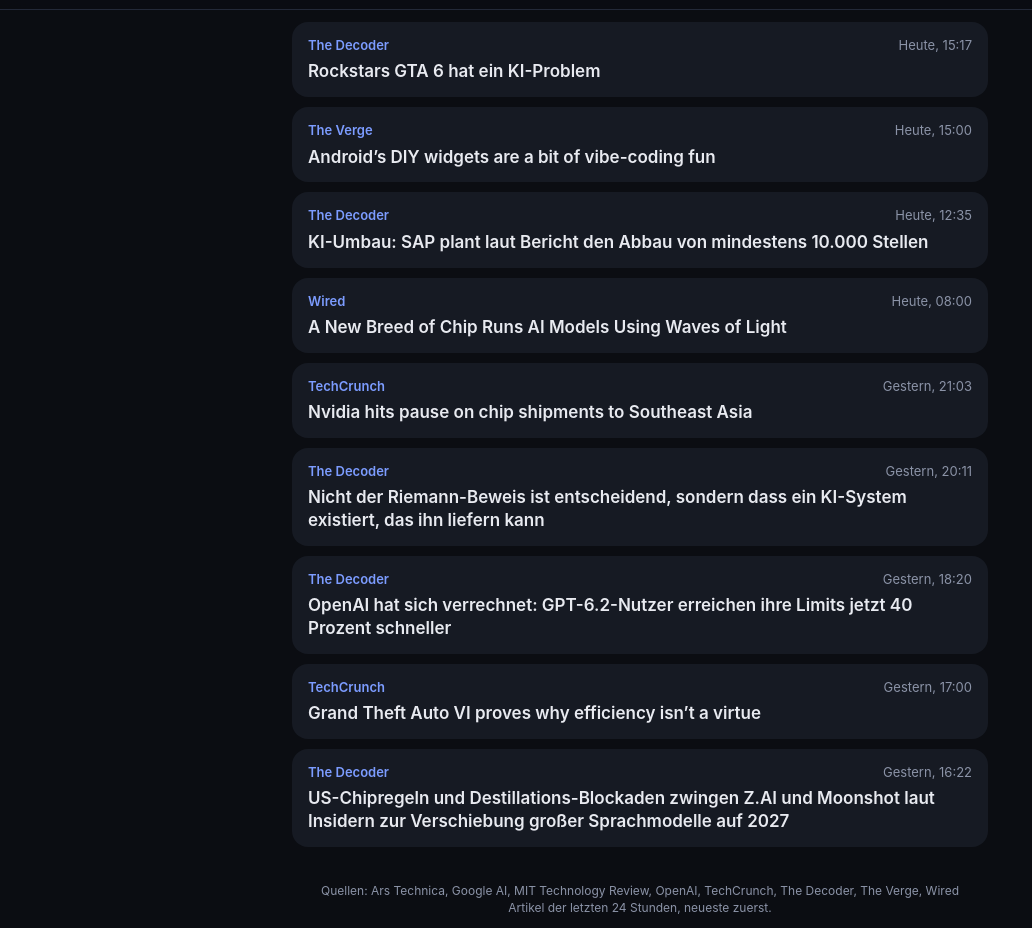
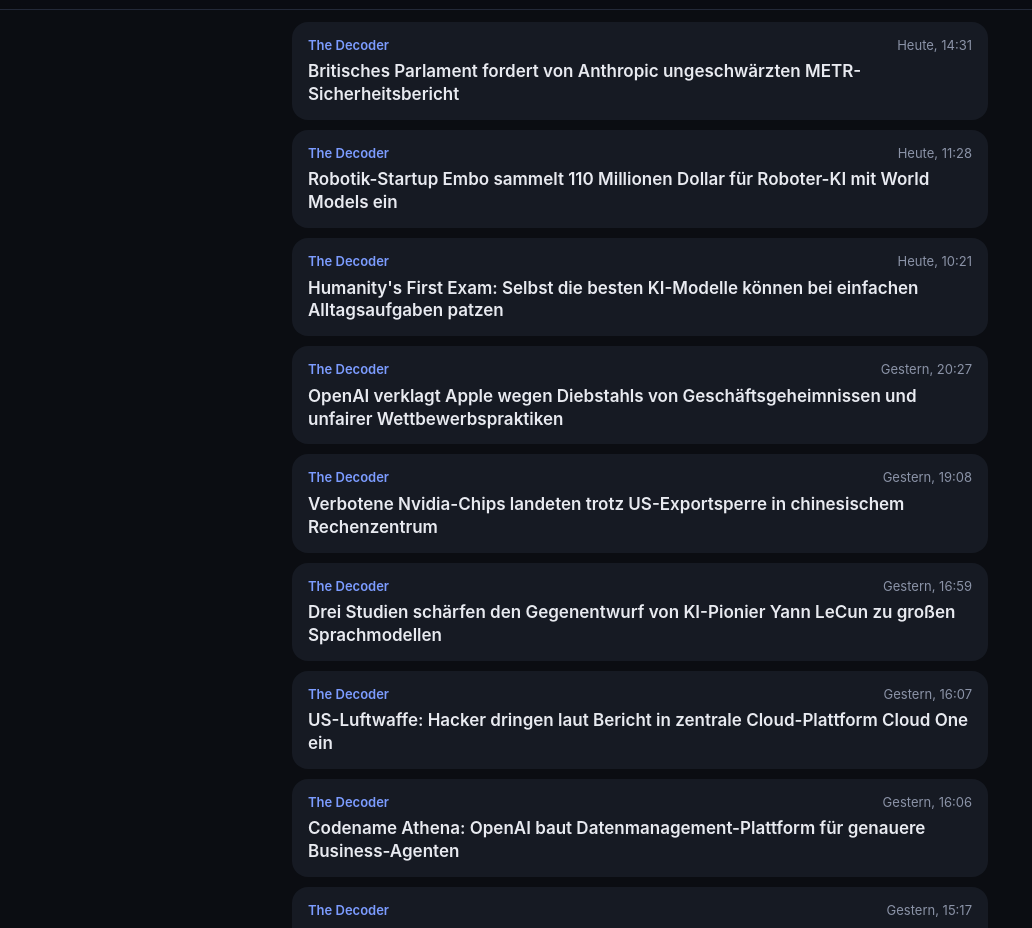
Before and after one commit to hamygif/ki-news, a plain HTML site: page site/index.html in a window 1280 px wide. Shown: the part 79-1007 px from the top of the page, without its empty margins (0-1032 px from the left). Drawn offline with Linux system fonts and the light colour scheme.

Commit message:
News-Update 28.11.2026 14:59

```diff
--- a/site/index.html
+++ b/site/index.html
@@ -56,45 +56,49 @@
 <body>
 <header>
   <h1>KI <span>News</span></h1>
-  <div class="updated">Aktualisiert: Freitag, 27. November 2026, 15:50 Uhr · 9 Artikel</div>
+  <div class="updated">Aktualisiert: Samstag, 28. November 2026, 14:59 Uhr · 10 Artikel</div>
 </header>
 <main>
   <ul>
+      <li><a class="card" href="https://the-decoder.de/britisches-parlament-fordert-von-anthropic-ungeschwaerzten-metr-sicherheitsbericht/" target="_blank" rel="noopener">
+        <div class="meta"><span class="src">The Decoder</span><time datetime="2026-11-28T13:31:00+00:00">Heute, 14:31</time></div>
+        <h2>Britisches Parlament fordert von Anthropic ungeschwärzten METR-Sicherheitsbericht</h2>
+      </a></li>
+      <li><a class="card" href="https://the-decoder.de/robotik-startup-embo-sammelt-110-millionen-dollar-fuer-roboter-ki-mit-world-models-ein/" target="_blank" rel="noopener">
+        <div class="meta"><span class="src">The Decoder</span><time datetime="2026-11-28T10:28:18+00:00">Heute, 11:28</time></div>
+        <h2>Robotik-Startup Embo sammelt 110 Millionen Dollar für Roboter-KI mit World Models ein</h2>
+      </a></li>
+      <li><a class="card" href="https://the-decoder.de/humanitys-first-exam-selbst-die-besten-ki-modelle-koennen-bei-einfachen-alltagsaufgaben-patzen/" target="_blank" rel="noopener">
+        <div class="meta"><span class="src">The Decoder</span><time datetime="2026-11-28T09:21:30+00:00">Heute, 10:21</time></div>
+        <h2>Humanity&#x27;s First Exam: Selbst die besten KI-Modelle können bei einfachen Alltagsaufgaben patzen</h2>
+      </a></li>
+      <li><a class="card" href="https://the-decoder.de/openai-verklagt-apple-wegen-diebstahls-von-geschaeftsgeheimnissen-und-unfairer-wettbewerbspraktiken/" target="_blank" rel="noopener">
+        <div class="meta"><span class="src">The Decoder</span><time datetime="2026-11-27T19:27:37+00:00">Gestern, 20:27</time></div>
+        <h2>OpenAI verklagt Apple wegen Diebstahls von Geschäftsgeheimnissen und unfairer Wettbewerbspraktiken</h2>
+      </a></li>
+      <li><a class="card" href="https://the-decoder.de/verbotene-nvidia-chips-landeten-trotz-us-exportsperre-in-chinesischem-rechenzentrum/" target="_blank" rel="noopener">
+        <div class="meta"><span class="src">The Decoder</span><time datetime="2026-11-27T18:08:02+00:00">Gestern, 19:08</time></div>
+        <h2>Verbotene Nvidia-Chips landeten trotz US-Exportsperre in chinesischem Rechenzentrum</h2>
+      </a></li>
+      <li><a class="card" href="https://the-decoder.de/drei-studien-schaerfen-den-gegenentwurf-von-ki-pionier-yann-lecun-zu-grossen-sprachmodellen/" target="_blank" rel="noopener">
+        <div class="meta"><span class="src">The Decoder</span><time datetime="2026-11-27T15:59:56+00:00">Gestern, 16:59</time></div>
+        <h2>Drei Studien schärfen den Gegenentwurf von KI-Pionier Yann LeCun zu großen Sprachmodellen</h2>
+      </a></li>
+      <li><a class="card" href="https://the-decoder.de/us-luftwaffe-hacker-dringen-laut-bericht-in-zentrale-cloud-plattform-cloud-one-ein/" target="_blank" rel="noopener">
+        <div class="meta"><span class="src">The Decoder</span><time datetime="2026-11-27T15:07:43+00:00">Gestern, 16:07</time></div>
+        <h2>US-Luftwaffe: Hacker dringen laut Bericht in zentrale Cloud-Plattform Cloud One ein</h2>
+      </a></li>
+      <li><a class="card" href="https://the-decoder.de/codename-athena-openai-baut-datenmanagement-plattform-fuer-genauere-business-agenten/" target="_blank" rel="noopener">
+        <div class="meta"><span class="src">The Decoder</span><time datetime="2026-11-27T15:06:23+00:00">Gestern, 16:06</time></div>
+        <h2>Codename Athena: OpenAI baut Datenmanagement-Plattform für genauere Business-Agenten</h2>
+      </a></li>
       <li><a class="card" href="https://the-decoder.de/rockstars-gta-6-hat-ein-ki-problem/" target="_blank" rel="noopener">
-        <div class="meta"><span class="src">The Decoder</span><time datetime="2026-11-27T14:17:47+00:00">Heute, 15:17</time></div>
+        <div class="meta"><span class="src">The Decoder</span><time datetime="2026-11-27T14:17:47+00:00">Gestern, 15:17</time></div>
         <h2>Rockstars GTA 6 hat ein KI-Problem</h2>
       </a></li>
       <li><a class="card" href="https://www.theverge.com/tech/1041801/android-intelligence-create-my-widget-gemini" target="_blank" rel="noopener">
-        <div class="meta"><span class="src">The Verge</span><time datetime="2026-11-27T14:00:00+00:00">Heute, 15:00</time></div>
+        <div class="meta"><span class="src">The Verge</span><time datetime="2026-11-27T14:00:00+00:00">Gestern, 15:00</time></div>
         <h2>Android’s DIY widgets are a bit of vibe-coding fun</h2>
-      </a></li>
-      <li><a class="card" href="https://the-decoder.de/ki-umbau-sap-plant-laut-bericht-den-abbau-von-mindestens-10-000-stellen/" target="_blank" rel="noopener">
-        <div class="meta"><span class="src">The Decoder</span><time datetime="2026-11-27T11:35:25+00:00">Heute, 12:35</time></div>
-        <h2>KI-Umbau: SAP plant laut Bericht den Abbau von mindestens 10.000 Stellen</h2>
-      </a></li>
-      <li><a class="card" href="https://www.wired.com/story/a-new-breed-of-chip-runs-ai-models-using-waves-of-light/" target="_blank" rel="noopener">
-        <div class="meta"><span class="src">Wired</span><time datetime="2026-11-27T07:00:00+00:00">Heute, 08:00</time></div>
-        <h2>A New Breed of Chip Runs AI Models Using Waves of Light</h2>
-      </a></li>
-      <li><a class="card" href="https://techcrunch.com/2026/11/26/nvidia-hits-pause-on-chip-shipments-to-southeast-asia/" target="_blank" rel="noopener">
-        <div class="meta"><span class="src">TechCrunch</span><time datetime="2026-11-26T20:03:54+00:00">Gestern, 21:03</time></div>
-        <h2>Nvidia hits pause on chip shipments to Southeast Asia</h2>
-      </a></li>
-      <li><a class="card" href="https://the-decoder.de/nicht-der-riemann-beweis-ist-entscheidend-sondern-dass-ein-ki-system-existiert-das-ihn-liefern-kann/" target="_blank" rel="noopener">
-        <div class="meta"><span class="src">The Decoder</span><time datetime="2026-11-26T19:11:46+00:00">Gestern, 20:11</time></div>
-        <h2>Nicht der Riemann-Beweis ist entscheidend, sondern dass ein KI-System existiert, das ihn liefern kann</h2>
-      </a></li>
-      <li><a class="card" href="https://the-decoder.de/openai-hat-sich-verrechnet-gpt-6-2-nutzer-erreichen-ihre-limits-jetzt-40-prozent-schneller/" target="_blank" rel="noopener">
-        <div class="meta"><span class="src">The Decoder</span><time datetime="2026-11-26T17:20:56+00:00">Gestern, 18:20</time></div>
-        <h2>OpenAI hat sich verrechnet: GPT-6.2-Nutzer erreichen ihre Limits jetzt 40 Prozent schneller</h2>
-      </a></li>
-      <li><a class="card" href="https://techcrunch.com/2026/11/26/as-anthropic-ipos-grand-theft-auto-vi-proves-why-efficiency-isnt-a-virtue/" target="_blank" rel="noopener">
-        <div class="meta"><span class="src">TechCrunch</span><time datetime="2026-11-26T16:00:00+00:00">Gestern, 17:00</time></div>
-        <h2>Grand Theft Auto VI proves why efficiency isn’t a virtue</h2>
-      </a></li>
-      <li><a class="card" href="https://the-decoder.de/us-chipregeln-und-destillations-blockaden-zwingen-z-ai-und-moonshot-laut-insidern-zur-verschiebung-grosser-sprachmodelle-auf-2027/" target="_blank" rel="noopener">
-        <div class="meta"><span class="src">The Decoder</span><time datetime="2026-11-26T15:22:08+00:00">Gestern, 16:22</time></div>
-        <h2>US-Chipregeln und Destillations-Blockaden zwingen Z.AI und Moonshot laut Insidern zur Verschiebung großer Sprachmodelle auf 2027</h2>
       </a></li>
   </ul>
 </main>
```
